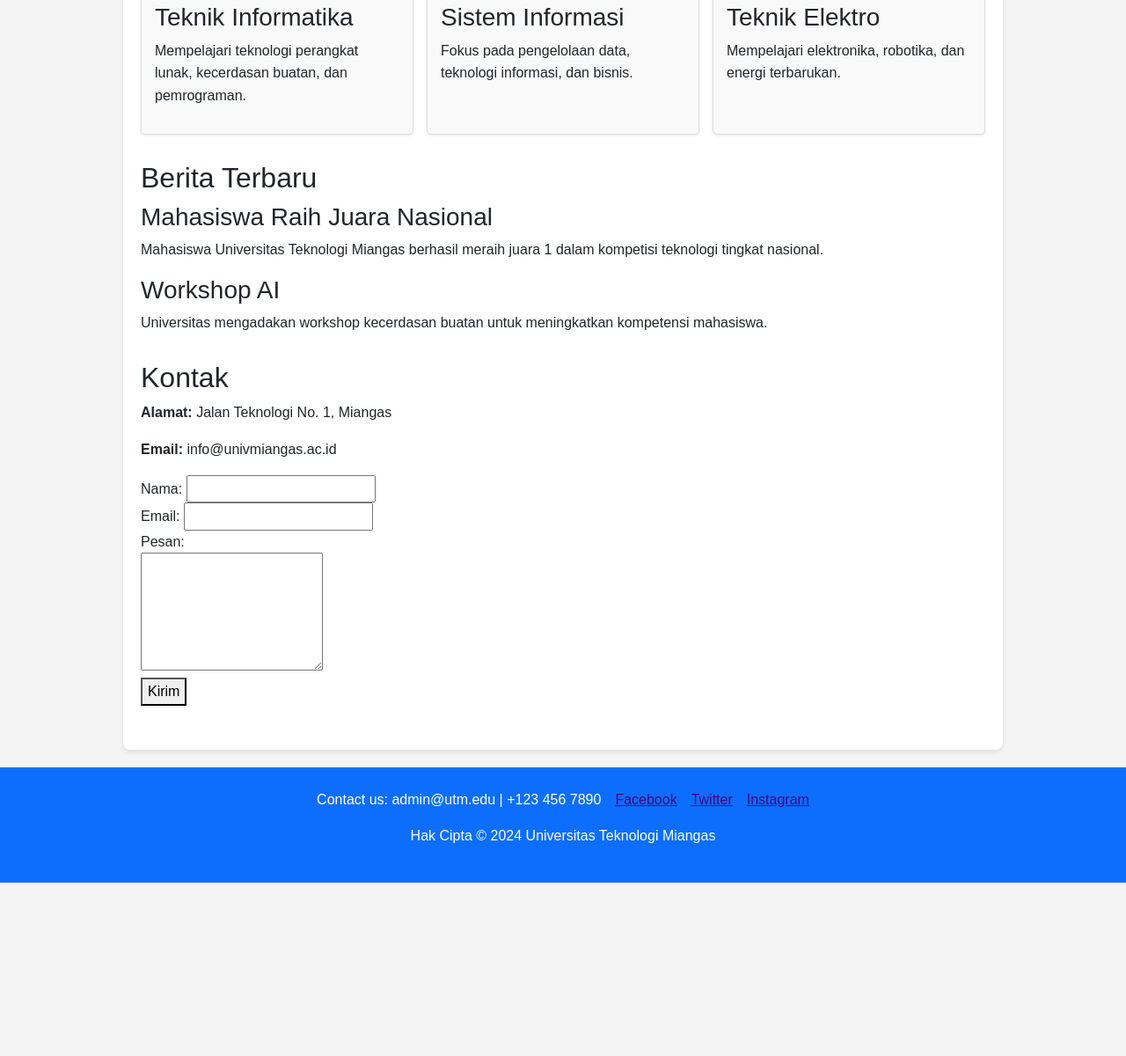
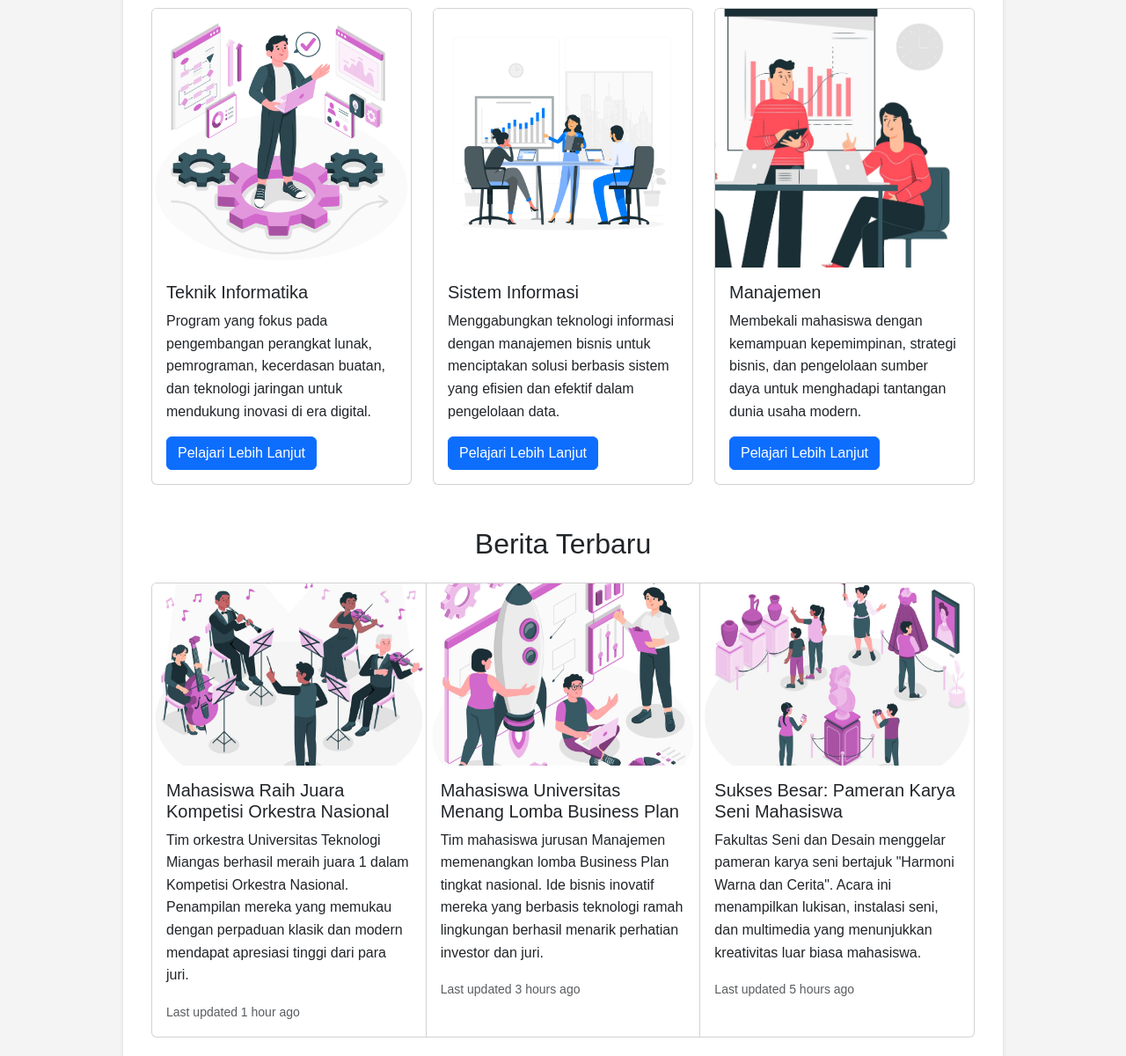
Before and after one commit to Demianus/-Universitas-Teknologi-Miangas, a plain HTML site: page index.html in a window 1280 px wide. Shown: the part 541-1741 px from the top of the page at 88% size. Before the commit the page ends 1544 px from the top, so only its background shows below. Drawn offline with nearby package versions, Linux system fonts and the light colour scheme.

Commit message:
Menyempurnakan konten dalam project

```diff
--- a/assets/css/style.css
+++ b/assets/css/style.css
@@ -11,6 +11,7 @@ header {
   color: white;
   padding: 20px 10px;
   text-align: center;
+  margin-bottom: 5px;
 }
 header h1 {
   margin: 0;
@@ -58,7 +59,7 @@ footer {
   color: white;
   text-align: center;
   padding: 10px 0;
-  margin-top: 20px;
+  margin-top: 5px;
 }
 
 #footer .link-underline-dark{
--- a/index.html
+++ b/index.html
@@ -36,8 +36,8 @@
     <!-- Hero Section -->
     <main>
       <!-- About Section -->
-      <section id="about">
-        <div class="container">
+      <section id="about" class="mb-4">
+        <div>
           <div class="row align-items-center justify-content-center">
             <div class="col-lg-6">
               <h2 class="display-4">Tentang Kampus</h2>
@@ -59,61 +59,198 @@
       </section>
 
       <!-- Programs Section -->
-      <section id="programs">
-        <h2>Program Studi</h2>
-        <div class="program-list">
-          <div>
-            <h3>Teknik Informatika</h3>
-            <p>
-              Mempelajari teknologi perangkat lunak, kecerdasan buatan, dan
-              pemrograman.
+      <section id="programs" class="mb-4">
+        <div class="container">
+          <h2 class="text-center mb-4">Program Studi</h2>
+          <div class="row justify-content-center">
+            <!-- Teknik Informatika -->
+            <div class="col-md-4 mb-4">
+              <div class="card h-100">
+                <img
+                  src="assets/img/teknik-informatika.jpg"
+                  class="card-img-top"
+                  alt="Teknik Informatika"
+                />
+                <div class="card-body">
+                  <h5 class="card-title">Teknik Informatika</h5>
+                  <p class="card-text">
+                    Program yang fokus pada pengembangan perangkat lunak,
+                    pemrograman, kecerdasan buatan, dan teknologi jaringan untuk
+                    mendukung inovasi di era digital.
                   </p>
+                  <a href="#" class="btn btn-primary">Pelajari Lebih Lanjut</a>
                 </div>
-          <div>
-            <h3>Sistem Informasi</h3>
-            <p>Fokus pada pengelolaan data, teknologi informasi, dan bisnis.</p>
               </div>
-          <div>
-            <h3>Teknik Elektro</h3>
-            <p>Mempelajari elektronika, robotika, dan energi terbarukan.</p>
+            </div>
+            <!-- Sistem Informasi -->
+            <div class="col-md-4 mb-4">
+              <div class="card h-100">
+                <img
+                  src="assets/img/sistem-informasi.jpg"
+                  class="card-img-top"
+                  alt="Sistem Informasi"
+                />
+                <div class="card-body">
+                  <h5 class="card-title">Sistem Informasi</h5>
+                  <p class="card-text">
+                    Menggabungkan teknologi informasi dengan manajemen bisnis
+                    untuk menciptakan solusi berbasis sistem yang efisien dan
+                    efektif dalam pengelolaan data.
+                  </p>
+                  <a href="#" class="btn btn-primary">Pelajari Lebih Lanjut</a>
+                </div>
+              </div>
+            </div>
+            <!-- Manajemen -->
+            <div class="col-md-4 mb-4">
+              <div class="card h-100">
+                <img
+                  src="assets/img/manajemen.jpg"
+                  class="card-img-top"
+                  alt="Manajemen"
+                />
+                <div class="card-body">
+                  <h5 class="card-title">Manajemen</h5>
+                  <p class="card-text">
+                    Membekali mahasiswa dengan kemampuan kepemimpinan, strategi
+                    bisnis, dan pengelolaan sumber daya untuk menghadapi
+                    tantangan dunia usaha modern.
+                  </p>
+                  <a href="#" class="btn btn-primary">Pelajari Lebih Lanjut</a>
+                </div>
+              </div>
+            </div>
           </div>
         </div>
       </section>
 
       <!-- News Section -->
-      <section id="news">
-        <h2>Berita Terbaru</h2>
-        <article>
-          <h3>Mahasiswa Raih Juara Nasional</h3>
-          <p>
-            Mahasiswa Universitas Teknologi Miangas berhasil meraih juara 1
-            dalam kompetisi teknologi tingkat nasional.
+      <section id="news" class="mb-4">
+        <div class="container">
+          <h2 class="text-center mb-4">Berita Terbaru</h2>
+          <div class="card-group">
+            <div class="card">
+              <img
+                src="assets/img/berita1.jpg"
+                class="card-img-top"
+                alt="Orkestra Mahasiswa"
+              />
+              <div class="card-body">
+                <h5 class="card-title">
+                  Mahasiswa Raih Juara Kompetisi Orkestra Nasional
+                </h5>
+                <p class="card-text">
+                  Tim orkestra Universitas Teknologi Miangas berhasil meraih
+                  juara 1 dalam Kompetisi Orkestra Nasional. Penampilan mereka
+                  yang memukau dengan perpaduan klasik dan modern mendapat
+                  apresiasi tinggi dari para juri.
                 </p>
-        </article>
-        <article>
-          <h3>Workshop AI</h3>
-          <p>
-            Universitas mengadakan workshop kecerdasan buatan untuk meningkatkan
-            kompetensi mahasiswa.
+                <p class="card-text">
+                  <small class="text-body-secondary"
+                    >Last updated 1 hour ago</small
+                  >
                 </p>
-        </article>
+              </div>
+            </div>
+            <div class="card">
+              <img
+                src="assets/img/berita2.jpg"
+                class="card-img-top"
+                alt="Business Plan Winner"
+              />
+              <div class="card-body">
+                <h5 class="card-title">
+                  Mahasiswa Universitas Menang Lomba Business Plan
+                </h5>
+                <p class="card-text">
+                  Tim mahasiswa jurusan Manajemen memenangkan lomba Business
+                  Plan tingkat nasional. Ide bisnis inovatif mereka yang
+                  berbasis teknologi ramah lingkungan berhasil menarik perhatian
+                  investor dan juri.
+                </p>
+                <p class="card-text">
+                  <small class="text-body-secondary"
+                    >Last updated 3 hours ago</small
+                  >
+                </p>
+              </div>
+            </div>
+            <div class="card">
+              <img
+                src="assets/img/berita3.jpg"
+                class="card-img-top"
+                alt="Pameran Karya Seni"
+              />
+              <div class="card-body">
+                <h5 class="card-title">
+                  Sukses Besar: Pameran Karya Seni Mahasiswa
+                </h5>
+                <p class="card-text">
+                  Fakultas Seni dan Desain menggelar pameran karya seni bertajuk
+                  "Harmoni Warna dan Cerita". Acara ini menampilkan lukisan,
+                  instalasi seni, dan multimedia yang menunjukkan kreativitas
+                  luar biasa mahasiswa.
+                </p>
+                <p class="card-text">
+                  <small class="text-body-secondary"
+                    >Last updated 5 hours ago</small
+                  >
+                </p>
+              </div>
+            </div>
+          </div>
+        </div>
       </section>
 
       <!-- Contact Section -->
-      <section id="contact">
-        <h2>Kontak</h2>
-        <p><strong>Alamat:</strong> Jalan Teknologi No. 1, Miangas</p>
+      <section id="contact" class="mb-4">
+        <div class="container p-5">
+          <h2 class="text-center mb-4">Kontak</h2>
+          <div class="row">
+            <!-- Bagian Alamat -->
+            <div class="col-md-6">
+              <h5>Alamat</h5>
+              <p><strong>Lokasi:</strong> Jalan Teknologi No. 1, Miangas</p>
               <p><strong>Email:</strong> info@univmiangas.ac.id</p>
-        <form action="#" method="post">
-          <label for="name">Nama:</label>
-          <input type="text" id="name" name="name" required /><br />
-          <label for="email">Email:</label>
-          <input type="email" id="email" name="email" required /><br />
-          <label for="message">Pesan:</label><br />
-          <textarea id="message" name="message" rows="5" required></textarea
-          ><br />
-          <button type="submit">Kirim</button>
+            </div>
+            <!-- Bagian Formulir -->
+            <div class="col-md-6 border rounded-3 border-primary-subtle p-4">
+              <form action="" method="post">
+                <div class="mb-3">
+                  <label for="name" class="form-label">Nama</label>
+                  <input
+                    type="text"
+                    id="name"
+                    name="name"
+                    class="form-control"
+                    required
+                  />
+                </div>
+                <div class="mb-3">
+                  <label for="email" class="form-label">Email</label>
+                  <input
+                    type="email"
+                    id="email"
+                    name="email"
+                    class="form-control"
+                    required
+                  />
+                </div>
+                <div class="mb-3">
+                  <label for="message" class="form-label">Pesan</label>
+                  <textarea
+                    id="message"
+                    name="message"
+                    rows="5"
+                    class="form-control"
+                    required
+                  ></textarea>
+                </div>
+                <button type="submit" class="btn btn-primary">Kirim</button>
               </form>
+            </div>
+          </div>
+        </div>
       </section>
     </main>
 
```
Also changed, not shown: assets/img/berita1.jpg (added), assets/img/berita2.jpg (added), assets/img/berita3.jpg (added), assets/img/manajemen.jpg (added), assets/img/sistem-informasi.jpg (added), assets/img/teknik-informatika.jpg (added), 1 other file. Lines whose indentation alone changed are shown as unchanged.
